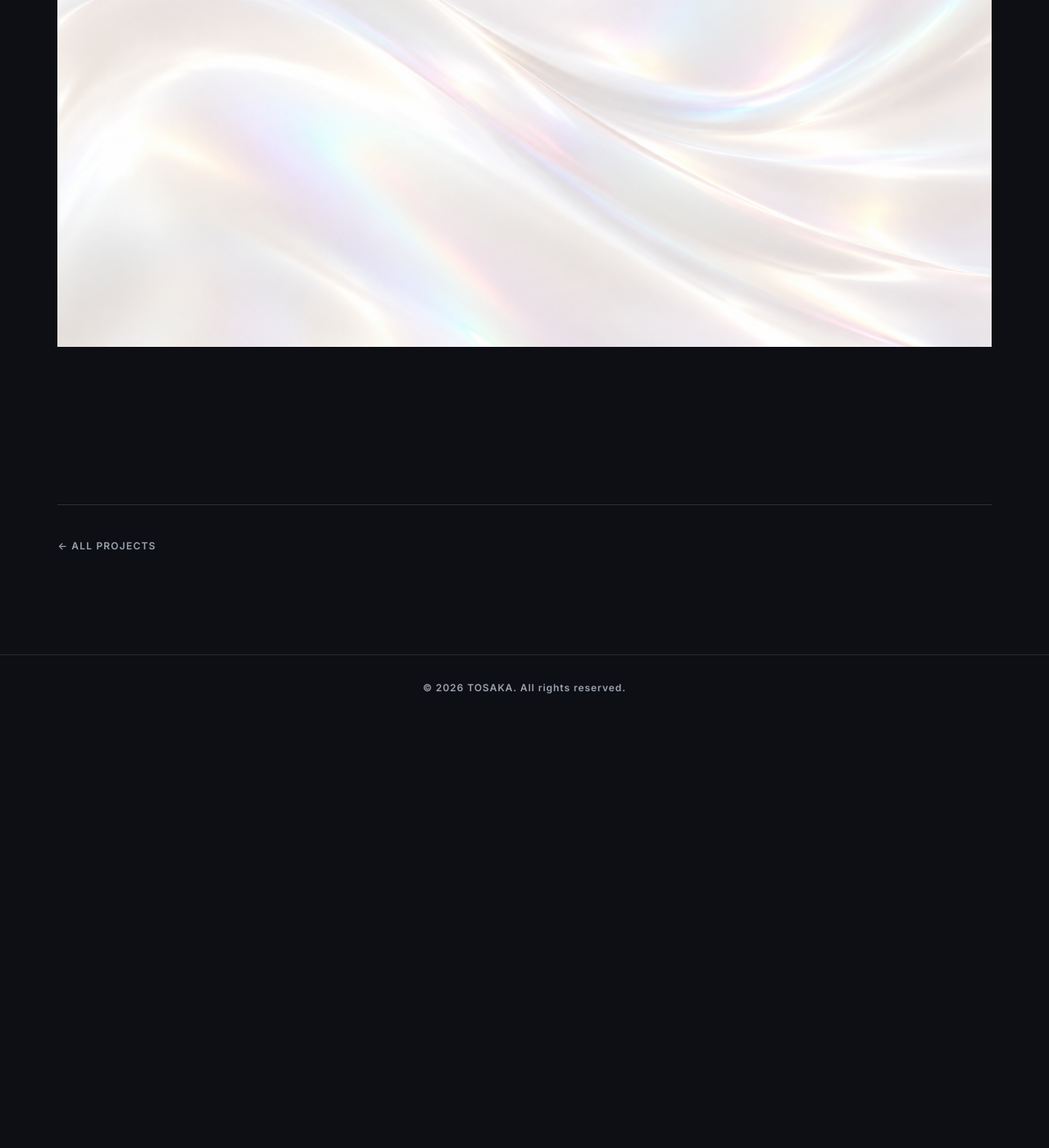
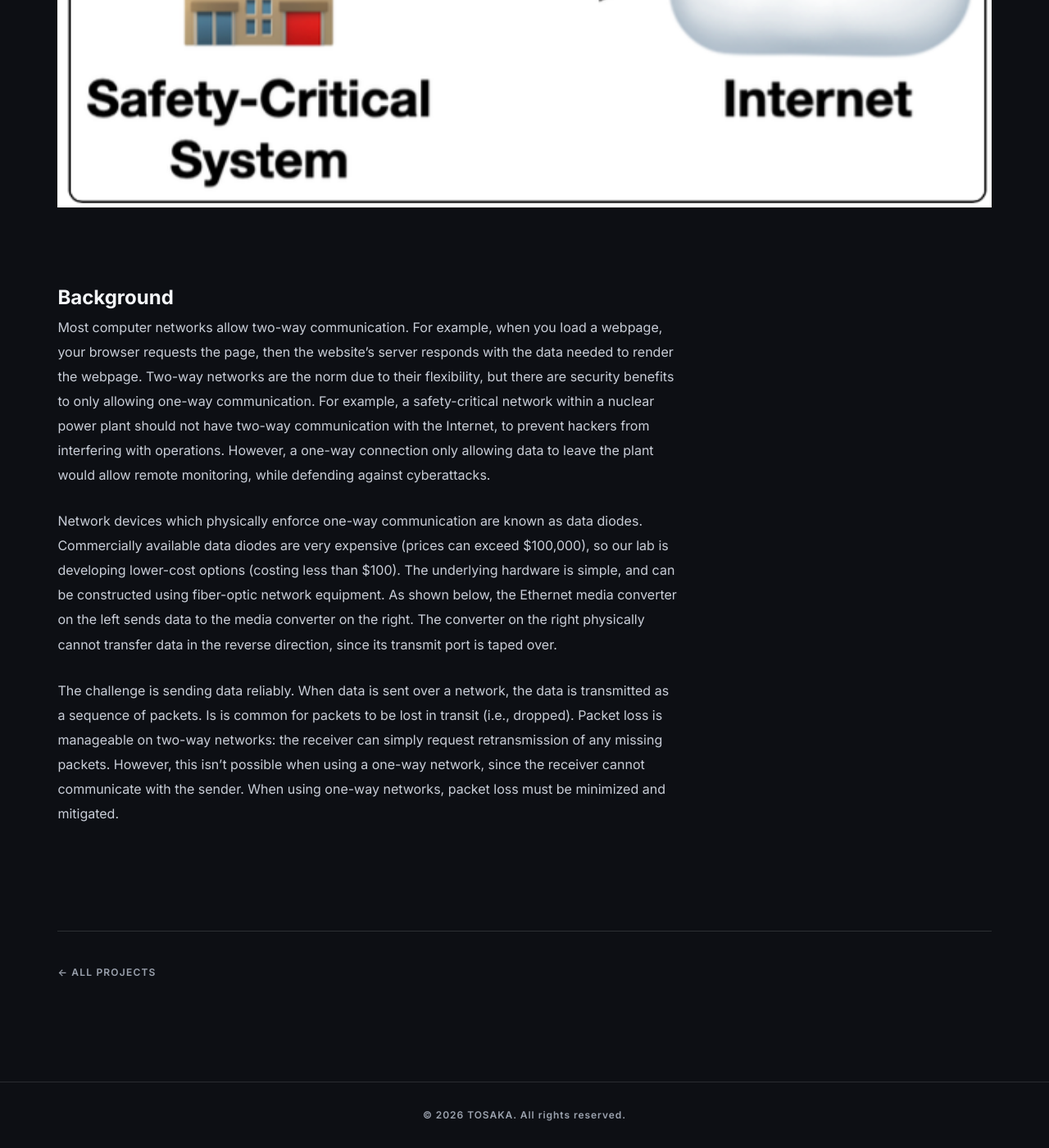
Before and after one commit to Emojiiiii/TOSAKA.github.io, a Jekyll site: the page built from _work/2026-10-10-164339.md, in a window 1280 px wide and 1400 px high, scrolled down 795 px. Shown: the whole window at 82% size. Built offline with Jekyll 4.4.1, drawn with Linux system fonts in a browser that asks for light colours; before the commit the page ends 1675 px from its top, so only the background shows below that; some of the changed text lies outside the part shown.

Commit message:
Update _work/2026-10-10-164339.md (via Pages CMS)

```diff
--- a/_work/2026-10-10-164339.md
+++ b/_work/2026-10-10-164339.md
@@ -1,7 +1,17 @@
 ---
-title: CS 216 HW2
+title: DS216 Packet Loss Analysis
 published: true
 date: 2026-10-10
 category: code
-cover: /TOSAKA.github.io/images/work/post-01.jpg
+description: In this lab, you will learn about one-way computer networks. You
+  will also practice exploratory data analysis todiscover patterns of packet
+  loss.
+cover: /TOSAKA.github.io/images/work/screenshot-2026-10-13-at-001332.png
 ---
+# Background
+
+Most computer networks allow two-way communication. For example, when you load a webpage, your browser requests the page, then the website’s server responds with the data needed to render the webpage. Two-way networks are the norm due to their flexibility, but there are security benefits to only allowing one-way communication. For example, a safety-critical network within a nuclear power plant should not have two-way communication with the Internet, to prevent hackers from interfering with operations. However, a one-way connection only allowing data to leave the plant would allow remote monitoring, while defending against cyberattacks.
+
+Network devices which physically enforce one-way communication are known as data diodes. Commercially available data diodes are very expensive (prices can exceed $100,000), so our lab is developing lower-cost options (costing less than $100). The underlying hardware is simple, and can be constructed using fiber-optic network equipment. As shown below, the Ethernet media converter on the left sends data to the media converter on the right. The converter on the right physically cannot transfer data in the reverse direction, since its transmit port is taped over.
+
+The challenge is sending data reliably. When data is sent over a network, the data is transmitted as a sequence of packets. Is is common for packets to be lost in transit (i.e., dropped). Packet loss is manageable on two-way networks: the receiver can simply request retransmission of any missing packets. However, this isn’t possible when using a one-way network, since the receiver cannot communicate with the sender. When using one-way networks, packet loss must be minimized and mitigated.
```
